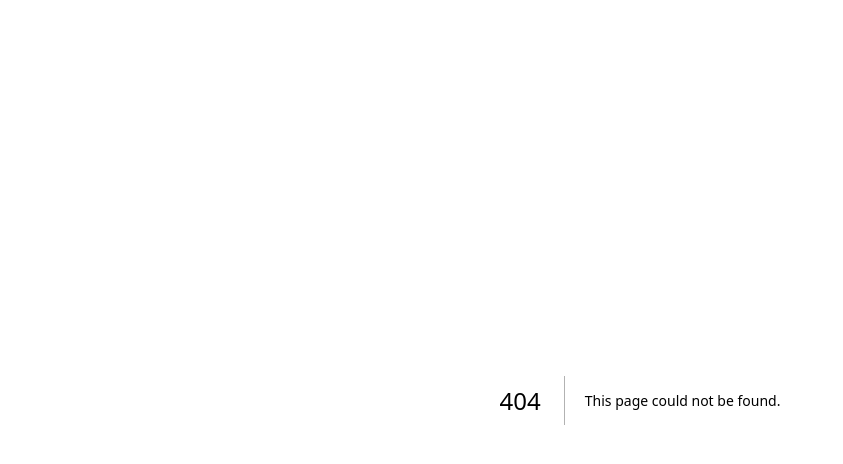
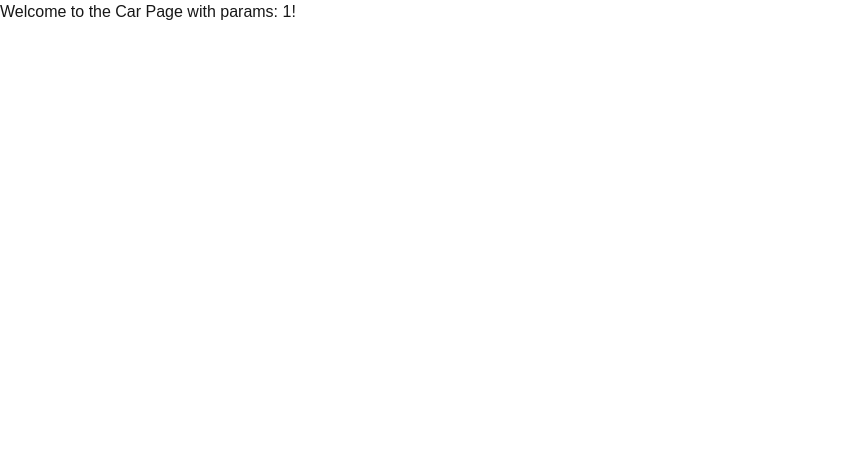
Before and after one commit to Rohanvanwijk/Rohan-Automotive, a Next.js app: page /cars/1 in a window 1280 px wide. Before the commit this address had no page. Shown: the top 464 px of the page, without its empty margins (0-843 px from the left). Built offline with nearby package versions, Linux system fonts and the light colour scheme.

Commit message:
Add routes and robots.txt

```diff
--- /dev/null
+++ b/app/cars/[slug]/page.tsx
@@ -0,0 +1,8 @@
+export default async function CarPage({
+  params,
+}: {
+  params: Promise<{ slug: string }>;
+}) {
+  const { slug } = await params;
+  return <h1>Welcome to the Car Page with params: {slug}!</h1>;
+}
--- /dev/null
+++ b/app/cars/page.tsx
@@ -0,0 +1,3 @@
+export default function CarsPage() {
+  return <h1>Welcome to the Cars Page!</h1>;
+}
```
Also changed, not shown: public/robots.txt (added).
